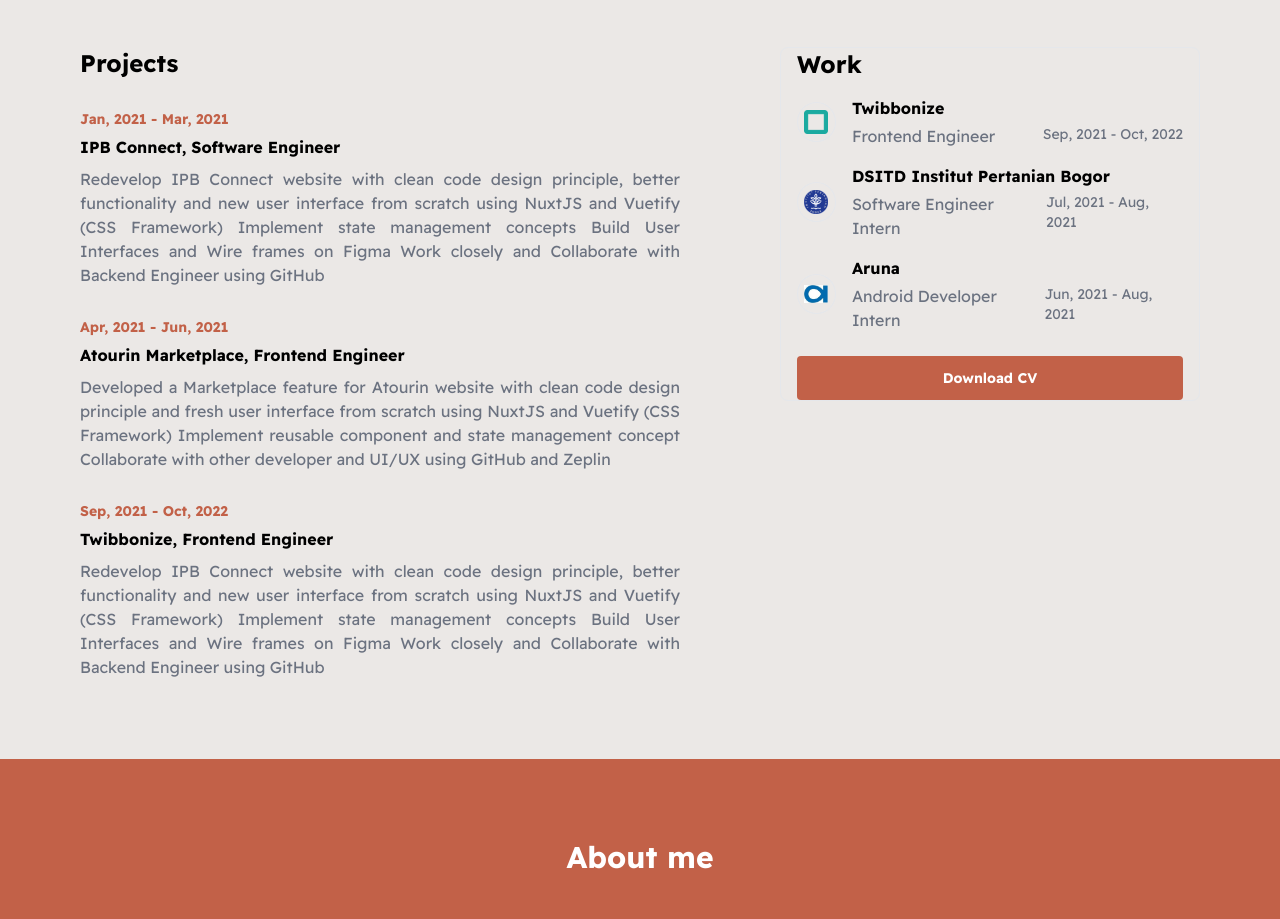
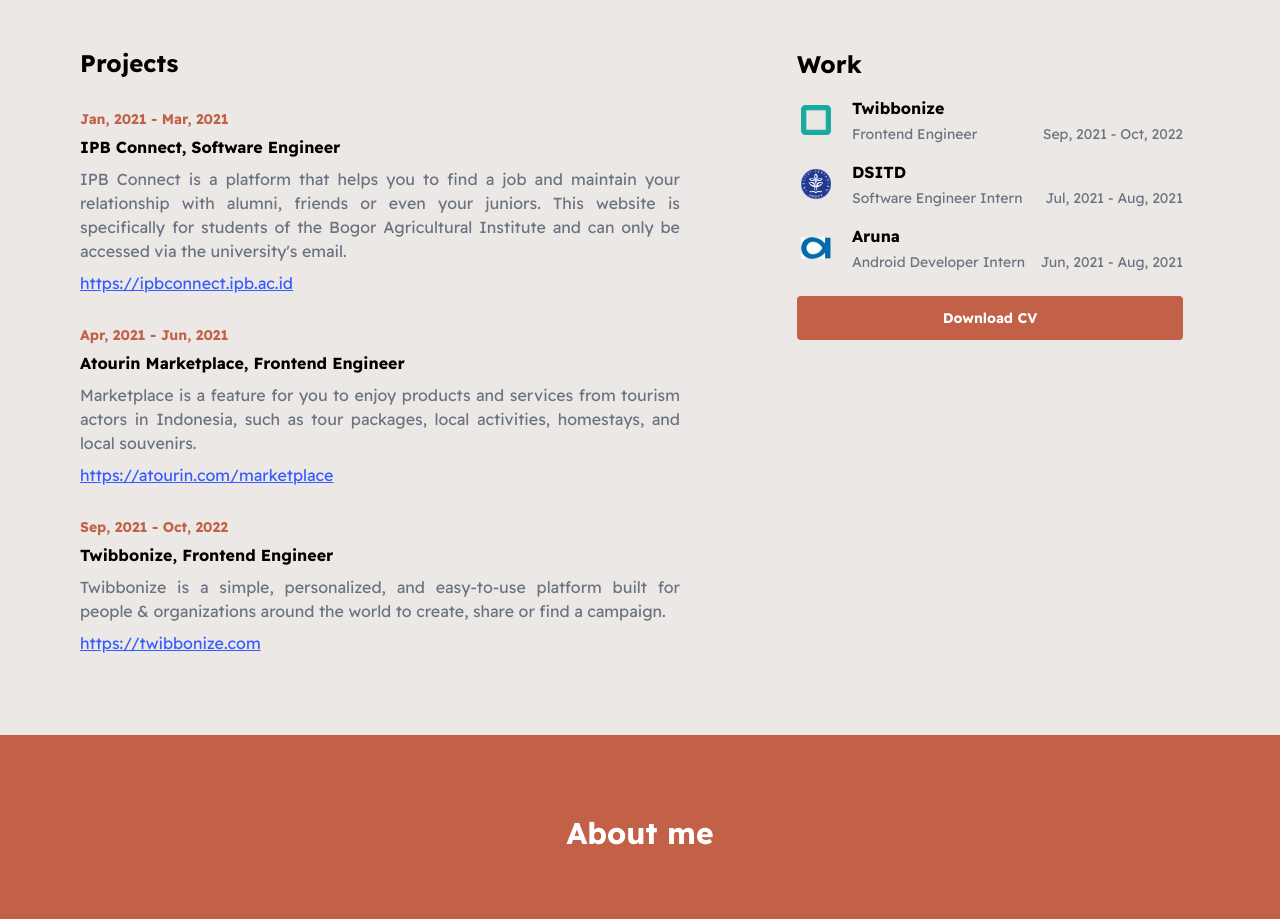
Before and after one commit to reyhanwidyatna/my-portofolio, a React (Create React App) app: page / in a window 1280 px wide. Shown: the part 800-1719 px from the top of the page. Built offline with nearby package versions, Linux system fonts and the light colour scheme.

Commit message:
fix description project

```diff
--- a/src/App.css
+++ b/src/App.css
@@ -73,6 +73,11 @@
   color: #c26148;
 }
 
+.projects-link {
+  color: #355aff;
+  text-decoration: underline;
+}
+
 .works {
   width: 100%;
   max-width: 420px;
@@ -93,7 +98,7 @@
 }
 
 .company-image {
-  width: 24px;
+  width: 30px;
 }
 
 .download {
--- a/src/App.tsx
+++ b/src/App.tsx
@@ -18,6 +18,18 @@
   const handleClick = (id: string) => {
     document.getElementById(id)?.scrollIntoView({ behavior: "smooth" })
   };
+
+  // const downloadCV = () => {
+  //   fetch('cv.pdf').then(response => {
+  //       response.blob().then(blob => {
+  //           const fileURL = window.URL.createObjectURL(blob);
+  //           let alink = document.createElement('a');
+  //           alink.href = fileURL;
+  //           alink.download = 'reyhan_widyatna_harwenda_cv.pdf';
+  //           alink.click();
+  //       })
+  //   })
+  // };
 
   return (
     <div className="main">
@@ -54,9 +66,10 @@
                     {item.date}
                   </p>
                   <p className="font-semibold mt-2">{item.title}</p>
-                  <p className="text-gray-500 text-md mt-2 leading-6 text-justify">
+                  <p className="text-gray-500 text-md mt-2 mb-2 leading-6 text-justify">
                     {item.description}
                   </p>
+                  <a className="projects-link text-md" href={item.visit} target="_blank" rel="noreferrer">{item.visit}</a>
                 </div>
               ))}
             </div>
@@ -76,7 +89,7 @@
                       {item.company}
                     </p>
                     <div className="flex justify-between">
-                      <p className="text-gray-500 text-md">{item.title}</p>
+                      <p className="text-gray-500 text-sm">{item.title}</p>
                       <p className="text-gray-500 text-sm">{item.date}</p>
                     </div>
                   </div>
@@ -86,6 +99,7 @@
                 <a
                   href={window.location.origin + "/cv.pdf"}
                   download="reyhan_widyatna_harwenda_CV.pdf"
+                  target="_blank" rel="noreferrer"
                 >
                   <p className="font-semibold text-sm py-2">Download CV</p>
                 </a>
--- a/src/json/projects.json
+++ b/src/json/projects.json
@@ -3,18 +3,21 @@
     "id": "1",
     "date": "Jan, 2021 - Mar, 2021",
     "title": "IPB Connect, Software Engineer",
-    "description": "Redevelop IPB Connect website with clean code design principle, better functionality and new user interface from scratch using NuxtJS and Vuetify (CSS Framework) Implement state management concepts Build User Interfaces and Wire frames on Figma Work closely and Collaborate with Backend Engineer using GitHub"
+    "description": "IPB Connect is a platform that helps you to find a job and maintain your relationship with alumni, friends or even your juniors. This website is specifically for students of the Bogor Agricultural Institute and can only be accessed via the university's email.",
+    "visit": "https://ipbconnect.ipb.ac.id"
   },
   {
     "id": "2",
     "date": "Apr, 2021 - Jun, 2021",
     "title": "Atourin Marketplace, Frontend Engineer",
-    "description": "Developed a Marketplace feature for Atourin website with clean code design principle and fresh user interface from scratch using NuxtJS and Vuetify (CSS Framework) Implement reusable component and state management concept Collaborate with other developer and UI/UX using GitHub and Zeplin"
+    "description": "Marketplace is a feature for you to enjoy products and services from tourism actors in Indonesia, such as tour packages, local activities, homestays, and local souvenirs.",
+    "visit": "https://atourin.com/marketplace"
   },
   {
     "id": "3",
     "date": "Sep, 2021 - Oct, 2022",
     "title": "Twibbonize, Frontend Engineer",
-    "description": "Redevelop IPB Connect website with clean code design principle, better functionality and new user interface from scratch using NuxtJS and Vuetify (CSS Framework) Implement state management concepts Build User Interfaces and Wire frames on Figma Work closely and Collaborate with Backend Engineer using GitHub"
+    "description": "Twibbonize is a simple, personalized, and easy-to-use platform built for people & organizations around the world to create, share or find a campaign.",
+    "visit": "https://twibbonize.com"
   }
 ]
--- a/src/json/works.json
+++ b/src/json/works.json
@@ -9,7 +9,7 @@
         "id": "ipb.png",
         "date": "Jul, 2021 - Aug, 2021",
         "title": "Software Engineer Intern",
-        "company": "DSITD Institut Pertanian Bogor"
+        "company": "DSITD"
     },
     {
         "id": "aruna.png",
```
